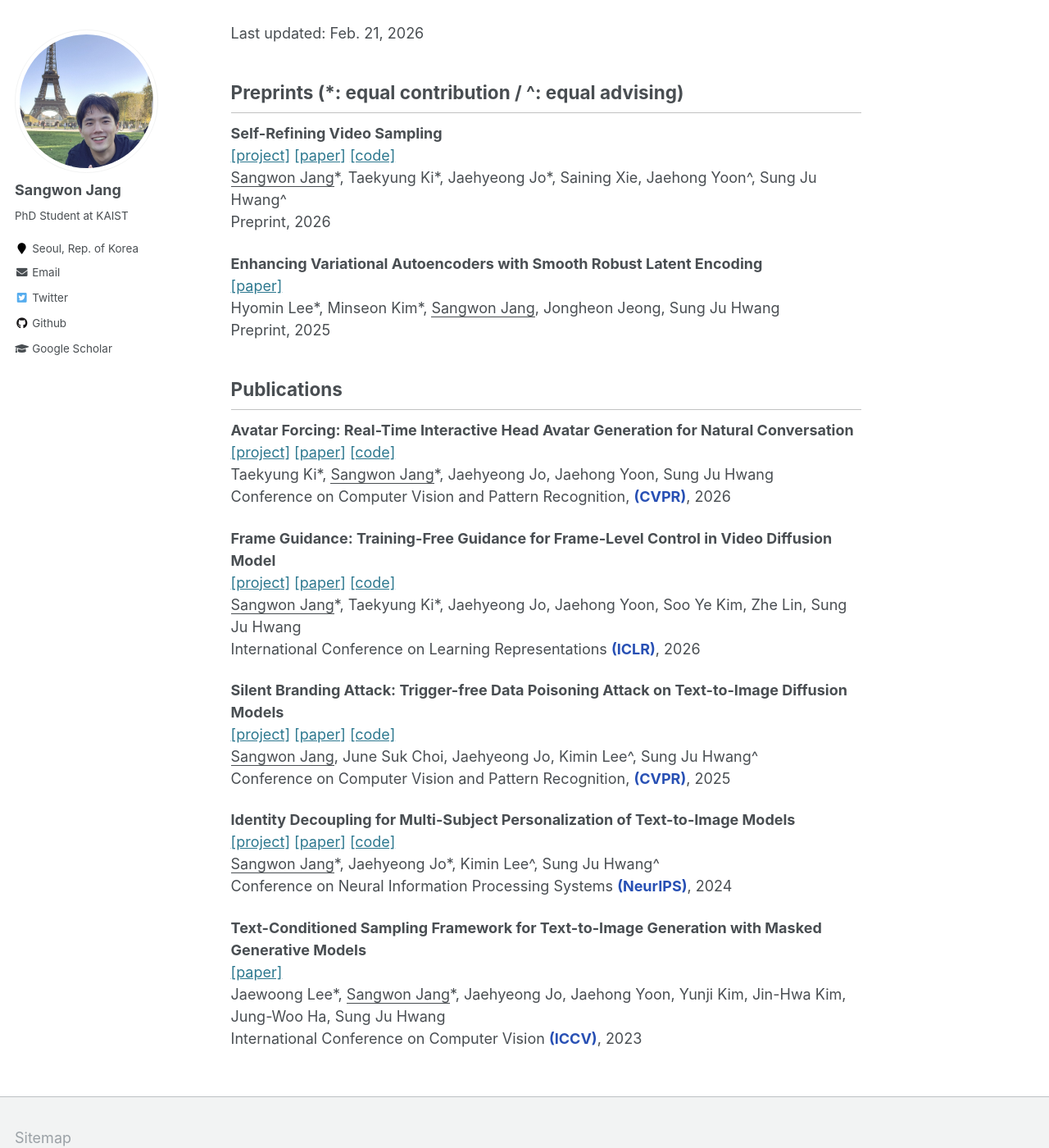
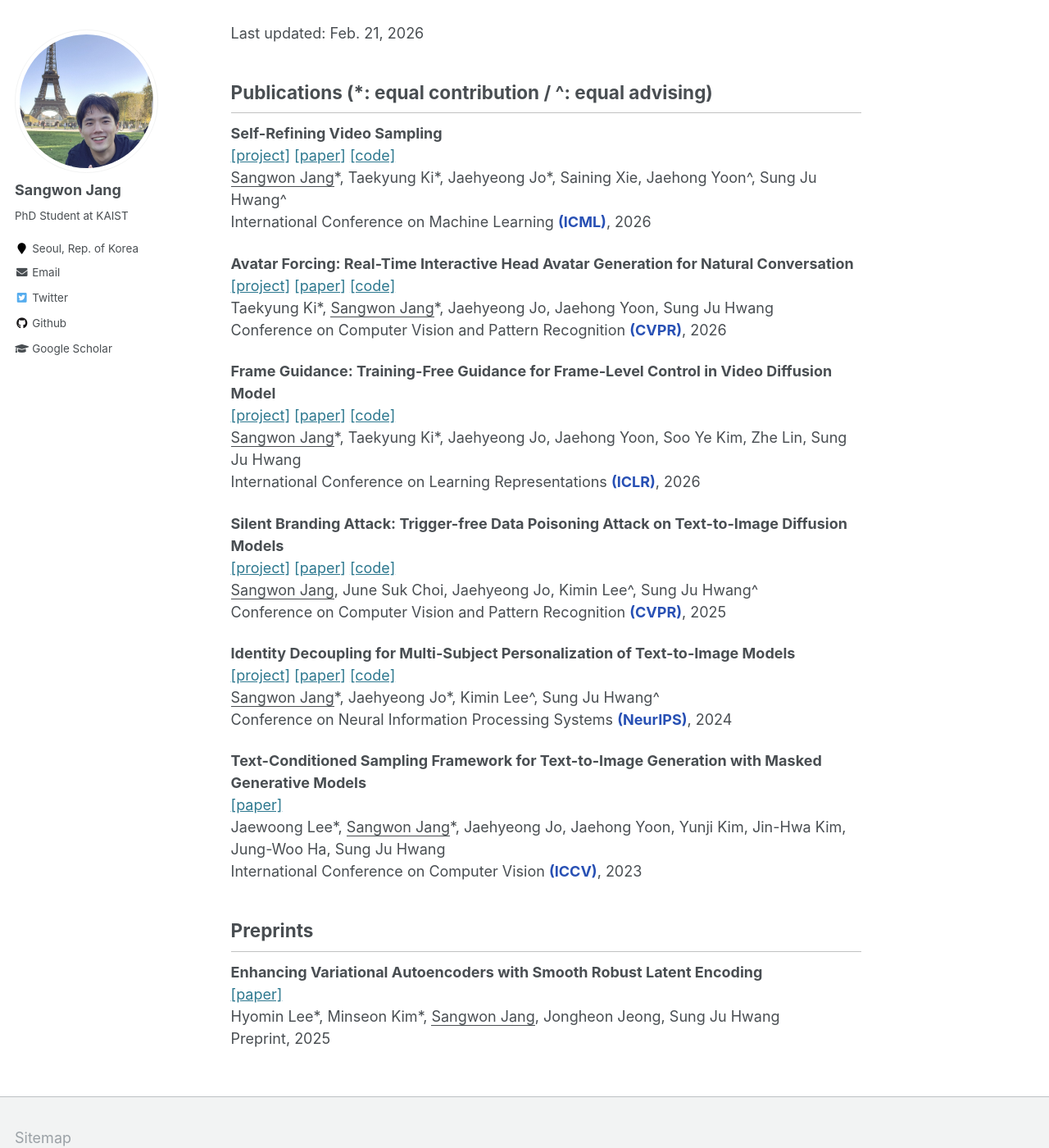
Before and after one commit to agwmon/agwmon.github.io, a Jekyll site: the page built from _pages/about.md, in a window 1280 px wide and 1400 px high, scrolled down 542 px. Shown: the whole window at 82% size. Built offline with Jekyll 4.4.1, drawn with Linux system fonts in a browser that asks for light colours.

Commit message:
update icml

```diff
--- a/_pages/about.md
+++ b/_pages/about.md
@@ -20,21 +20,15 @@ My research focuses on computer vision and deep learning, particularly generativ
 
 Last updated: Feb. 21, 2026
 
-## Preprints (*: equal contribution / ^: equal advising)
+## Publications (*: equal contribution / ^: equal advising)
 
 <font size="4"><b>Self-Refining Video Sampling</b></font> [[project]](https://agwmon.github.io/self-refine-video/) [[paper]](https://arxiv.org/abs/2601.18577) [[code]](https://github.com/agwmon/self-refine-video)<br>
 &#x200B;<U>Sangwon Jang</U>\*, Taekyung Ki\*, Jaehyeong Jo\*, Saining Xie, Jaehong Yoon^, Sung Ju Hwang^ <br>
-<span> Preprint, 2026
-
-<font size="4"><b>Enhancing Variational Autoencoders with Smooth Robust Latent Encoding</b></font> [[paper]](https://www.arxiv.org/abs/2504.17219) <br>
-&#x200B;Hyomin Lee\*, Minseon Kim\*, <U>Sangwon Jang</U>, Jongheon Jeong, Sung Ju Hwang <br>
-<span> Preprint, 2025
-
-## Publications
+<span> International Conference on Machine Learning <span style="color: rgb(40, 80, 180);">**(ICML)**</span>, 2026
 
 <font size="4"><b>Avatar Forcing: Real-Time Interactive Head Avatar Generation for Natural Conversation</b></font> [[project]](https://taekyungki.github.io/AvatarForcing/) [[paper]](https://arxiv.org/abs/2601.00664) [[code]](https://github.com/TaekyungKi/AvatarForcing)<br>
 &#x200B;Taekyung Ki\*, <U>Sangwon Jang</U>\*, Jaehyeong Jo, Jaehong Yoon, Sung Ju Hwang <br>
-<span> Conference on Computer Vision and Pattern Recognition, <span style="color: rgb(40, 80, 180);">**(CVPR)**</span>, </span> 2026
+<span> Conference on Computer Vision and Pattern Recognition <span style="color: rgb(40, 80, 180);">**(CVPR)**</span>, </span> 2026
 
 <font size="4"><b>Frame Guidance: Training-Free Guidance for Frame-Level Control in Video Diffusion Model</b></font> [[project]](https://frame-guidance-video.github.io/) [[paper]](https://arxiv.org/abs/2506.07177) [[code]](https://github.com/agwmon/frame-guidance)<br>
 &#x200B;<U>Sangwon Jang</U>\*, Taekyung Ki\*, Jaehyeong Jo, Jaehong Yoon, Soo Ye Kim, Zhe Lin, Sung Ju Hwang <br>
@@ -42,7 +36,7 @@ Last updated: Feb. 21, 2026
 
 <font size="4"><b>Silent Branding Attack: Trigger-free Data Poisoning Attack on Text-to-Image Diffusion Models</b></font> [[project]](https://silent-branding.github.io/) [[paper]](https://arxiv.org/abs/2503.09669) [[code]](https://github.com/agwmon/silent-branding-attack)<br>
 &#x200B;<U>Sangwon Jang</U>, June Suk Choi, Jaehyeong Jo, Kimin Lee^, Sung Ju Hwang^ <br>
-<span> Conference on Computer Vision and Pattern Recognition, <span style="color: rgb(40, 80, 180);">**(CVPR)**</span>, </span> 2025
+<span> Conference on Computer Vision and Pattern Recognition <span style="color: rgb(40, 80, 180);">**(CVPR)**</span>, </span> 2025
 
 <font size="4"><b>Identity Decoupling for Multi-Subject Personalization of Text-to-Image Models</b></font> [[project]](https://mudi-t2i.github.io/) [[paper]](https://arxiv.org/abs/2404.04243) [[code]](https://github.com/agwmon/MuDI)<br>
 &#x200B;<U>Sangwon Jang</U>\*, Jaehyeong Jo\*, Kimin Lee^, Sung Ju Hwang^ <br>
@@ -51,3 +45,9 @@ Last updated: Feb. 21, 2026
 <font size="4"><b>Text-Conditioned Sampling Framework for Text-to-Image Generation with Masked Generative Models</b></font> [[paper]](https://openaccess.thecvf.com/content/ICCV2023/html/Lee_Text-Conditioned_Sampling_Framework_for_Text-to-Image_Generation_with_Masked_Generative_Models_ICCV_2023_paper.html) <br>
 &#x200B;Jaewoong Lee\*, <U>Sangwon Jang</U>\*, Jaehyeong Jo, Jaehong Yoon, Yunji Kim, Jin-Hwa Kim, Jung-Woo Ha, Sung Ju Hwang <br>
 <span> International Conference on Computer Vision <span style="color: rgb(40, 80, 180);">**(ICCV)**</span></span>, 2023
+
+## Preprints
+
+<font size="4"><b>Enhancing Variational Autoencoders with Smooth Robust Latent Encoding</b></font> [[paper]](https://www.arxiv.org/abs/2504.17219) <br>
+&#x200B;Hyomin Lee\*, Minseon Kim\*, <U>Sangwon Jang</U>, Jongheon Jeong, Sung Ju Hwang <br>
+<span> Preprint, 2025
```
